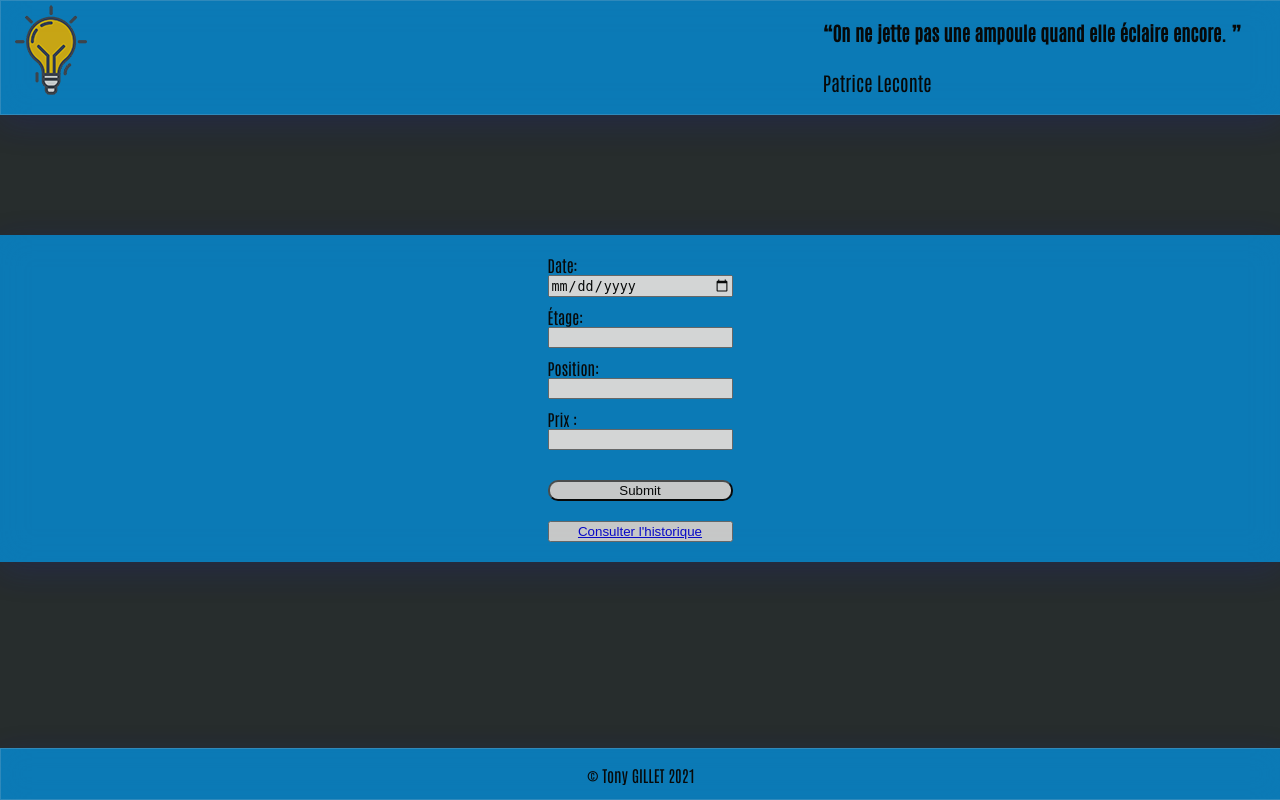
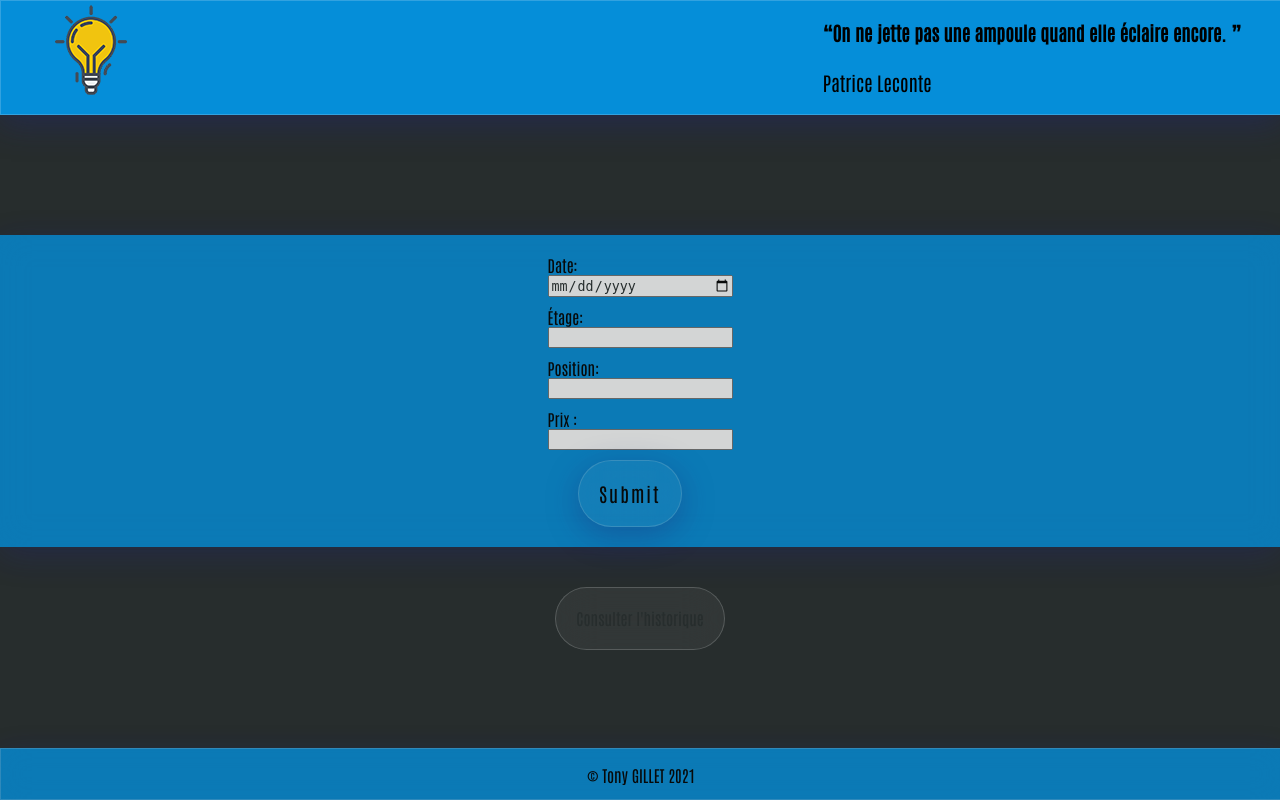
Before and after one commit to Hifi58/Dashboard-ampoules, a PHP site: page /Accueil.php in a window 1280 px wide. Run offline with PHP 8.4, Linux system fonts and the light colour scheme.

Commit message:
ajout historique + MAJ style

```diff
--- a/Accueil.php
+++ b/Accueil.php
@@ -34,19 +34,23 @@ catch (Exception $e)
                 <label>Étage:</label> <input class="champs" type="number" name="etage"  />
                 <label>Position:</label> <input class="champs" type="text" name="position"  />
                 <label>Prix :</label> <input class="champs" type="number" name="prix"  step=".01"/>
-                <br/>
-                <input id="snackbar" class="submit" type="submit" />
-                <br/>
-                <button><a href="historique.php">Consulter l'historique</a></button>
-
+                <div class="boutonsaccueil">
+                    <input id="snackbar" class="submit" type="submit" />
+                </div>
             </form>
 
             </div>
         </div>
     </div>
 </section>
-
-        <?php include "footer.php" ?>
+<aside>
+    <div class="gobtn">
+        <button class="gohisto"><a href="historique.php">Consulter l'historique</a></button>
+    </div>
+</aside>
+<footer class="footerbis">
+    <p class="textfooter">&#169; Tony GILLET 2021</p>
+</footer>
 <script src="main.js"></script>
 </body>
 </html>
--- a/header.php
+++ b/header.php
@@ -1,7 +1,7 @@
 <header>
     <div class='container'>
         <div class='wrapper'>
-            <div class='bloc1'><img src="images/ampouleicon.png" alt="ampoule"></div>
+            <div class='bloc1'><img src="images/ampouleicon.png" alt="ampoule" class="icone"></div>
             <div class='bloc2'><p><q>On ne jette pas une ampoule quand elle éclaire encore. </q> <br/><br/> Patrice Leconte</p></div>
         </div>
     </div>
--- a/style.css
+++ b/style.css
@@ -5,6 +5,7 @@ html{
     --color2: #058ED9;
     --colorhover: #FFC759;
     --font: 'Antonio', sans-serif;
+    box-sizing: border-box;
 }
 
 body{
@@ -18,7 +19,7 @@ body{
 
 header{
     background: var(--color2);
-    opacity: 0.8;
+    opacity: 1;
     box-shadow: 0 8px 32px 0 rgba( 31, 38, 135, 0.37 );
     backdrop-filter: blur( 15.5px );
     -webkit-backdrop-filter: blur( 15.5px );
@@ -26,6 +27,9 @@ header{
     width: 100%;
 }
 
+.icone{
+    margin-left: 40px;
+}
 .wrapper{
     display: flex;
     justify-content: space-between;
@@ -63,13 +67,98 @@ q{
 
 .champs{
     margin-bottom: 10px;
+    color: var(--color1);
+}
+
+.boutonsaccueil{
+    display: flex;
+    justify-content: center;
 }
 
 .submit{
-    border-radius: 10px;
+    background: rgba( 255, 255, 255, 0.05 );
+    box-shadow: 0 8px 32px 0 rgba( 31, 38, 135, 0.37 );
+    backdrop-filter: blur( 20.0px );
+    -webkit-backdrop-filter: blur( 20.0px );
+    border-radius: 50px;
+    border: 1px solid rgba( 255, 255, 255, 0.18 );
+    padding: 20px;
+    font-family: var(--font);
+    font-size: 1.2em;
+    letter-spacing: 2px;
+    margin-right: 20px;
+}
+
+.submit:hover{
+    background: var(--colorhover);
+    box-shadow: 0 8px 25px 0 var(--colorhover);
+    cursor: pointer;
 }
 
 
+.historique{
+    width: 100%;
+    background: var(--color2);
+    opacity: 0.8;
+    box-shadow: 0 8px 32px 0 rgba( 31, 38, 135, 0.37 );
+    backdrop-filter: blur( 15.5px );
+    -webkit-backdrop-filter: blur( 15.5px );
+    display: flex;
+    justify-content: center;
+    margin-top: 80px;
+    margin-bottom: 80px;
+}
+
+.formulairehisto{
+    margin-top: 20px;
+}
+
+.gohisto{
+    margin-bottom: 20px;
+    background: rgba( 255, 255, 255, 0.05 );
+
+    backdrop-filter: blur( 20.0px );
+    -webkit-backdrop-filter: blur( 20.0px );
+    border-radius: 50px;
+    border: 1px solid rgba( 255, 255, 255, 0.18 );
+    padding: 20px;
+}
+
+.gohisto:hover{
+    background: var(--colorhover);
+    box-shadow: 0 8px 25px 0 var(--colorhover);
+}
+
+.backaccueil{
+    margin-bottom: 20px;
+    background: rgba( 255, 255, 255, 0.05 );
+    box-shadow: 0 8px 32px 0 rgba( 31, 38, 135, 0.37 );
+    backdrop-filter: blur( 20.0px );
+    -webkit-backdrop-filter: blur( 20.0px );
+    border-radius: 50px;
+    border: 1px solid rgba( 255, 255, 255, 0.18 );
+    padding: 20px;
+}
+
+.backaccueil:hover{
+    background: var(--colorhover);
+    box-shadow: 0 8px 25px 0 var(--colorhover);
+}
+
+a{
+    text-decoration: none;
+    color: var(--color1);
+    font-family: var(--font);
+    font-size: 1.2em;
+}
+
+/*aside*/
+
+.gobtn{
+    display: flex;
+    justify-content: center;
+    margin-top: 40px;
+}
 
 /*footer*/
 
@@ -81,9 +170,23 @@ footer{
     backdrop-filter: blur( 15.5px );
     -webkit-backdrop-filter: blur( 15.5px );
     border: 1px solid rgba( 255, 255, 255, 0.18 );
-    position:absolute;
+    position: relative;
     bottom:0;
     width:100%;
     height:50px;
     text-align: center;
 }
+
+.footerbis{
+    background: var(--color2);
+    box-shadow: 0 8px 32px 0 rgba( 31, 38, 135, 0.37 );
+    opacity: 0.8;
+    backdrop-filter: blur( 15.5px );
+    -webkit-backdrop-filter: blur( 15.5px );
+    border: 1px solid rgba( 255, 255, 255, 0.18 );
+    position: absolute;
+    bottom:0;
+    width:100%;
+    height:50px;
+    text-align: center;
+}
```
Also changed, not shown: historique.php (+17 -1 lines).
